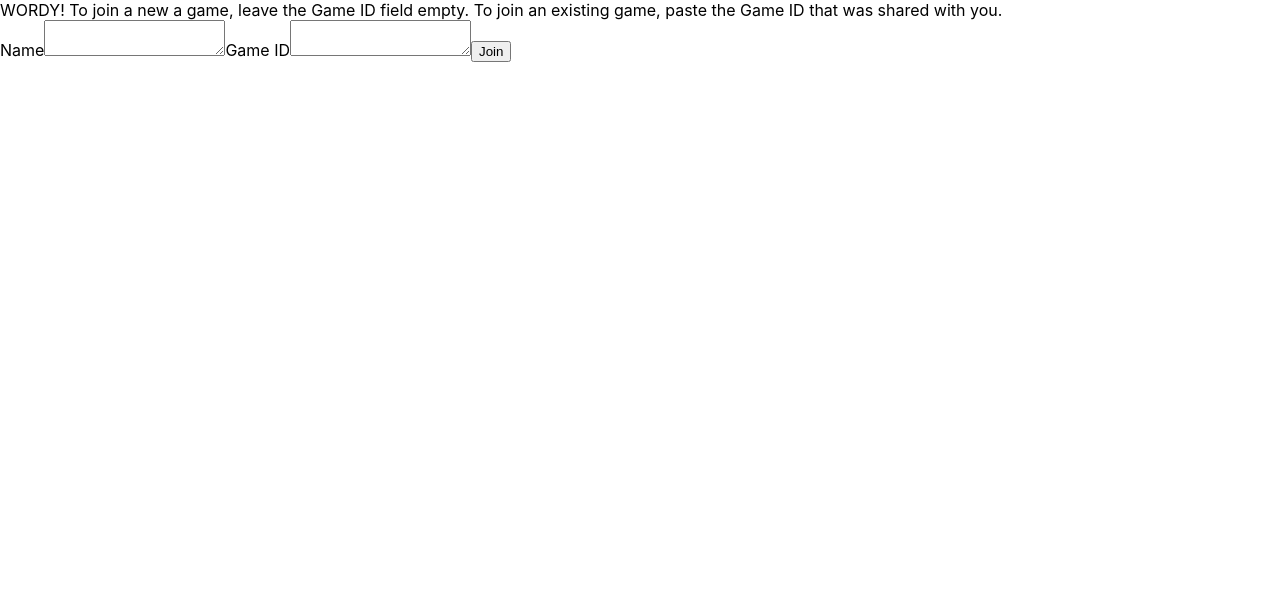
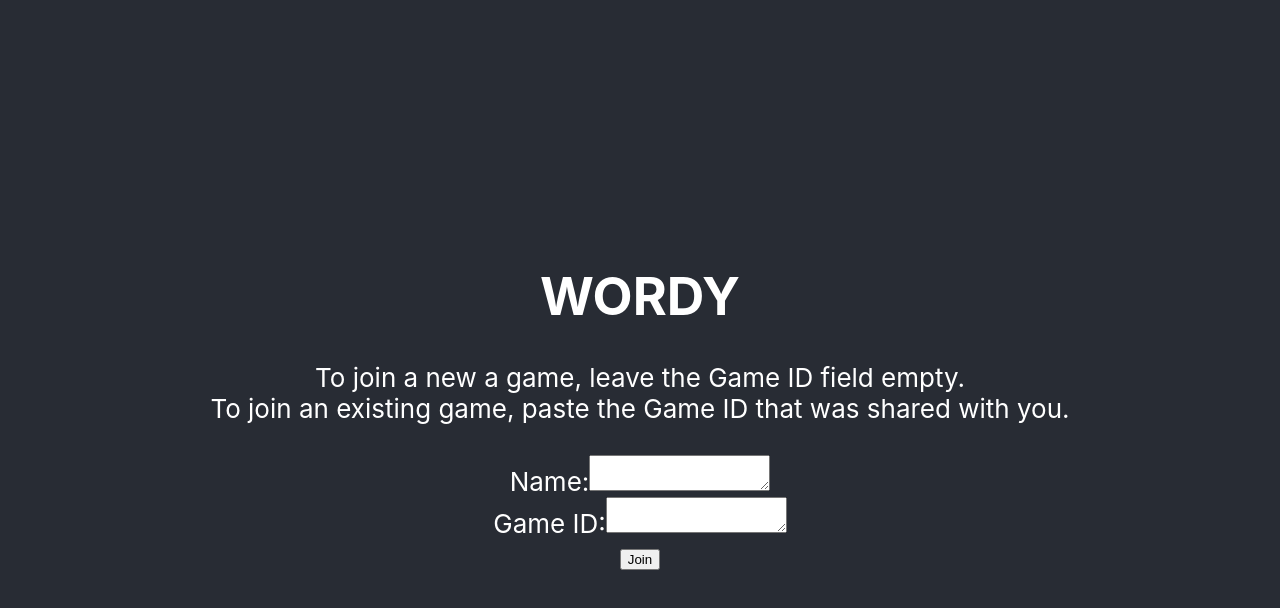
Before and after one commit to davidesarra/wordy, a React (Create React App) app in the folder wordyweb/: page / in a window 1280 px wide. Shown: the top 608 px of the page. Built offline with nearby package versions, Linux system fonts and the light colour scheme.

Commit message:
Clean up React app style

```diff
--- a/wordyweb/src/App.css
+++ b/wordyweb/src/App.css
@@ -1,16 +1,5 @@
 .App {
   text-align: center;
-}
-
-.App-logo {
-  height: 40vmin;
-  pointer-events: none;
-}
-
-@media (prefers-reduced-motion: no-preference) {
-  .App-logo {
-    animation: App-logo-spin infinite 20s linear;
-  }
 }
 
 .App-header {
@@ -23,16 +12,3 @@
   font-size: calc(10px + 2vmin);
   color: white;
 }
-
-.App-link {
-  color: #61dafb;
-}
-
-@keyframes App-logo-spin {
-  from {
-    transform: rotate(0deg);
-  }
-  to {
-    transform: rotate(360deg);
-  }
-}
--- a/wordyweb/src/App.js
+++ b/wordyweb/src/App.js
@@ -1,11 +1,14 @@
 import React from 'react';
-import logo from './logo.svg';
 import './App.css';
 import JoinGame from './components/joinGame.component'
 
 function App() {
   return (
-    <JoinGame></JoinGame>
+    <div className="App">
+      <div className="App-header">
+        <JoinGame></JoinGame>
+      </div>
+    </div>
   );
 }
 
--- a/wordyweb/src/components/joinGame.component.jsx
+++ b/wordyweb/src/components/joinGame.component.jsx
@@ -45,18 +45,23 @@
     render() {
         return (
             <React.Fragment>
-                WORDY!
+                <h1>WORDY</h1>
                 To join a new a game, leave the Game ID field empty.
+                <br></br>
                 To join an existing game, paste the Game ID that was shared with you.
+                <br></br>
+                <br></br>
                 <form onSubmit={this.handleSubmit}>
                     <label>
-                        Name
+                        Name:
                     <textarea value={this.state.playerName} onChange={this.handlePlayerNameChange} />
                     </label>
+                    <br></br>
                     <label>
-                        Game ID
+                        Game ID:
                     <textarea value={this.state.gameId} onChange={this.handleGameIdChange} />
                     </label>
+                    <br></br>
                     <input type="submit" value="Join" />
                 </form>
             </React.Fragment>
--- a/wordyweb/src/index.css
+++ b/wordyweb/src/index.css
@@ -6,8 +6,3 @@
   -webkit-font-smoothing: antialiased;
   -moz-osx-font-smoothing: grayscale;
 }
-
-code {
-  font-family: source-code-pro, Menlo, Monaco, Consolas, 'Courier New',
-    monospace;
-}
```
Also changed, not shown: wordyweb/src/logo.svg (deleted).
